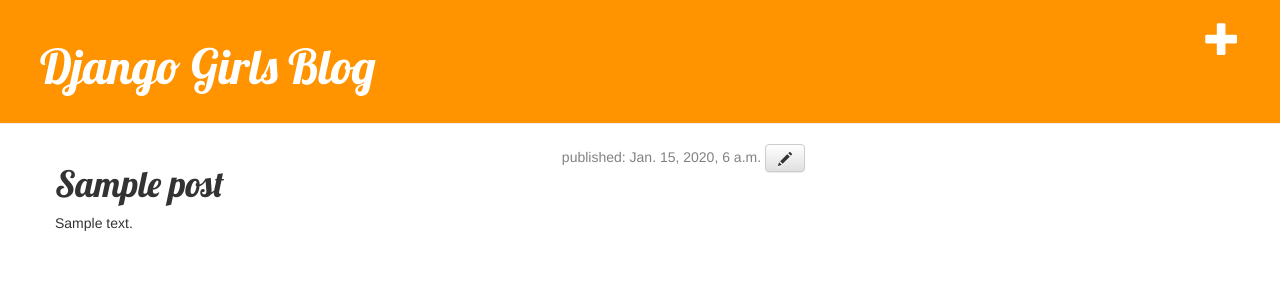
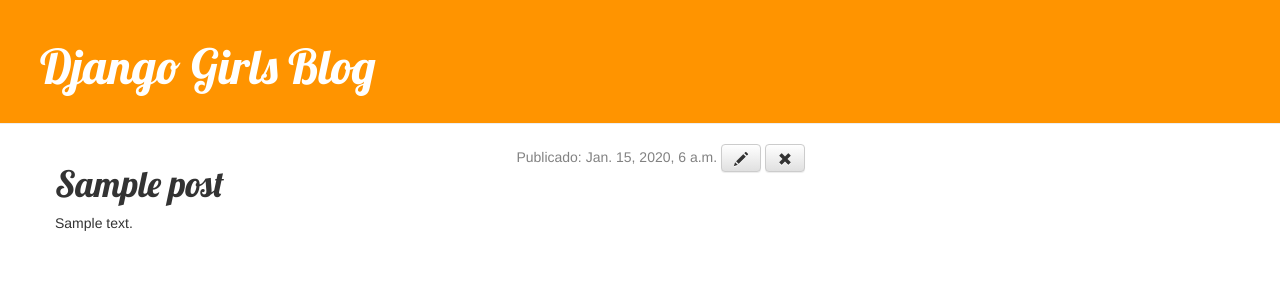
Before and after one commit to jsolorzano/my-first-blog, a Django app: page /post/1/ in a window 1280 px wide. Shown: the top 300 px of the page. Run offline with Django 3.2, Linux system fonts and the light colour scheme; tables that the repository leaves empty hold one stand-in row (values such as "Sample post"); some libraries are stand-ins or nearby versions.

Commit message:
Añadidas las funcionalidades para publicación y eliminación de posts.

```diff
--- a/blog/templates/blog/base.html
+++ b/blog/templates/blog/base.html
@@ -10,8 +10,11 @@
 	<body>
 
 		<div class="page-header">
-			<a href="{% url 'post_new' %}" class="top-menu"><span class="glyphicon glyphicon-plus"></span></a>
-			<h1><a href="{% url 'home' %}">Django Girls Blog</a></h1>
+			{% if user.is_authenticated %}
+			<a href="{% url 'post_draft_list' %}" class="top-menu" title="Ver borradores"><span class="glyphicon glyphicon-edit"></span></a>
+			<a href="{% url 'post_new' %}" class="top-menu" title="Nuevo"><span class="glyphicon glyphicon-plus"></span></a>
+			{% endif %}
+			<h1><a href="{% url 'post_list' %}">Django Girls Blog</a></h1>
 		</div>
 
 		<div class="content container">
--- a/blog/templates/blog/post_detail.html
+++ b/blog/templates/blog/post_detail.html
@@ -4,9 +4,12 @@
 
 	<div class="date">
 		{% if post.published_date %}
-			published: {{ post.published_date }}
+			Publicado: {{ post.published_date }}
+		{% else %}
+			<a class="btn btn-default" href="{% url 'post_publish' pk=post.pk%}">Publicar</a>
 		{% endif %}
 		<a class="btn btn-default" href="{% url 'post_edit' pk=post.pk %}" title="Editar"><span class="glyphicon glyphicon-pencil"></span></a>
+		<a class="btn btn-default" href="{% url 'post_remove' pk=post.pk %}" title="Eliminar"><span class="glyphicon glyphicon-remove"></span></a>
 	</div>
 	<h1>{{ post.title }}</h1>
 	<p>{{ post.text|linebreaksbr }}</p>
--- a/blog/urls.py
+++ b/blog/urls.py
@@ -2,8 +2,11 @@ from django.conf.urls import include, url
 from . import views
 
 urlpatterns = [
-	url(r'^$', views.post_list, name='home'),
+	url(r'^$', views.post_list, name='post_list'),
+	url(r'^drafts/$', views.post_draft_list, name='post_draft_list'),
 	url(r'^post/(?P<pk>[0-9]+)/$', views.post_detail, name='post_detail'),
 	url(r'^post/edit/(?P<pk>[0-9]+)/$', views.post_edit, name='post_edit'),
+	url(r'^post/publish/(?P<pk>[0-9]+)/$', views.post_publish, name='post_publish'),
+	url(r'^post/remove/(?P<pk>[0-9]+)/$', views.post_remove, name='post_remove'),
 	url(r'^post/new/$', views.post_new, name='post_new')
 ]
--- a/blog/views.py
+++ b/blog/views.py
@@ -8,13 +8,22 @@ from .forms import PostForm
 def post_list(request):
 
 	posts = Post.objects.filter(published_date__lte=timezone.now()).order_by('published_date')
+
 	return render(request, 'blog/post_list.html', {'posts': posts})
+
+
+def post_draft_list(request):
+
+	posts = Post.objects.filter(published_date__isnull=True).order_by('published_date')
+
+	return render(request, 'blog/post_draft_list.html', {'posts': posts})
 
 
 def post_detail(request, pk):
 
 	#~ post = Post.objects.get(pk=pk)
 	post = get_object_or_404(Post, pk=pk)  # Devuelve un mensaje de error si recibe un id no existente
+
 	return render(request, 'blog/post_detail.html', {'post': post})
 
 
@@ -27,7 +36,7 @@ def post_new(request):
 		if form.is_valid():
 			post = form.save(commit=False)
 			post.author = request.user
-			post.published_date = timezone.now()
+			#~ post.published_date = timezone.now()
 			post.save()
 			return redirect('post_detail', pk=post.pk)
 	else:
@@ -50,3 +59,19 @@ def post_edit(request, pk):
 		form = PostForm(instance=post)
 
 	return render(request, 'blog/post_edit.html', {'form': form})
+
+
+def post_publish(request, pk):
+
+	post = get_object_or_404(Post, pk=pk)
+	post.publish()
+
+	return redirect('post_detail', pk=pk)
+
+
+def post_remove(request, pk):
+
+	post = get_object_or_404(Post, pk=pk)
+	post.delete()
+
+	return redirect('post_list')
```
Also changed, not shown: blog/templates/blog/post_draft_list.html (added, +15 -0 lines).
